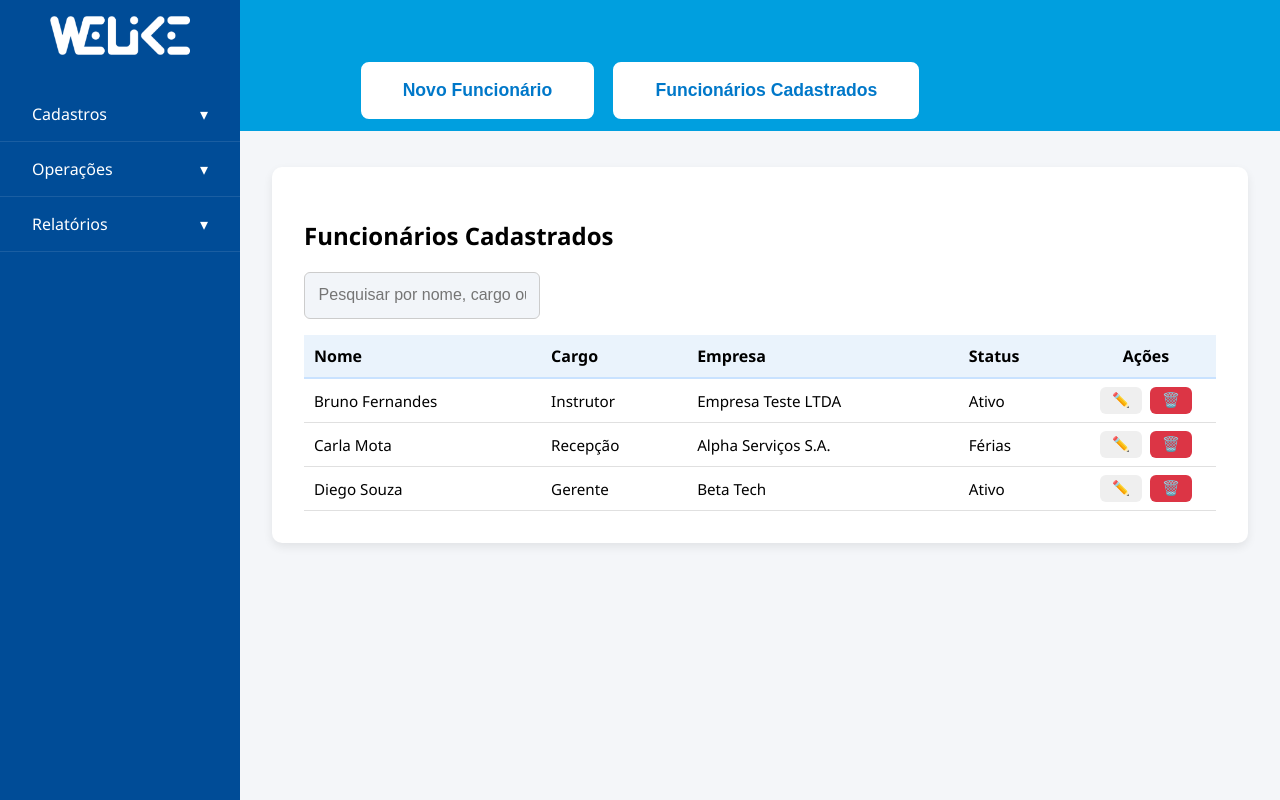
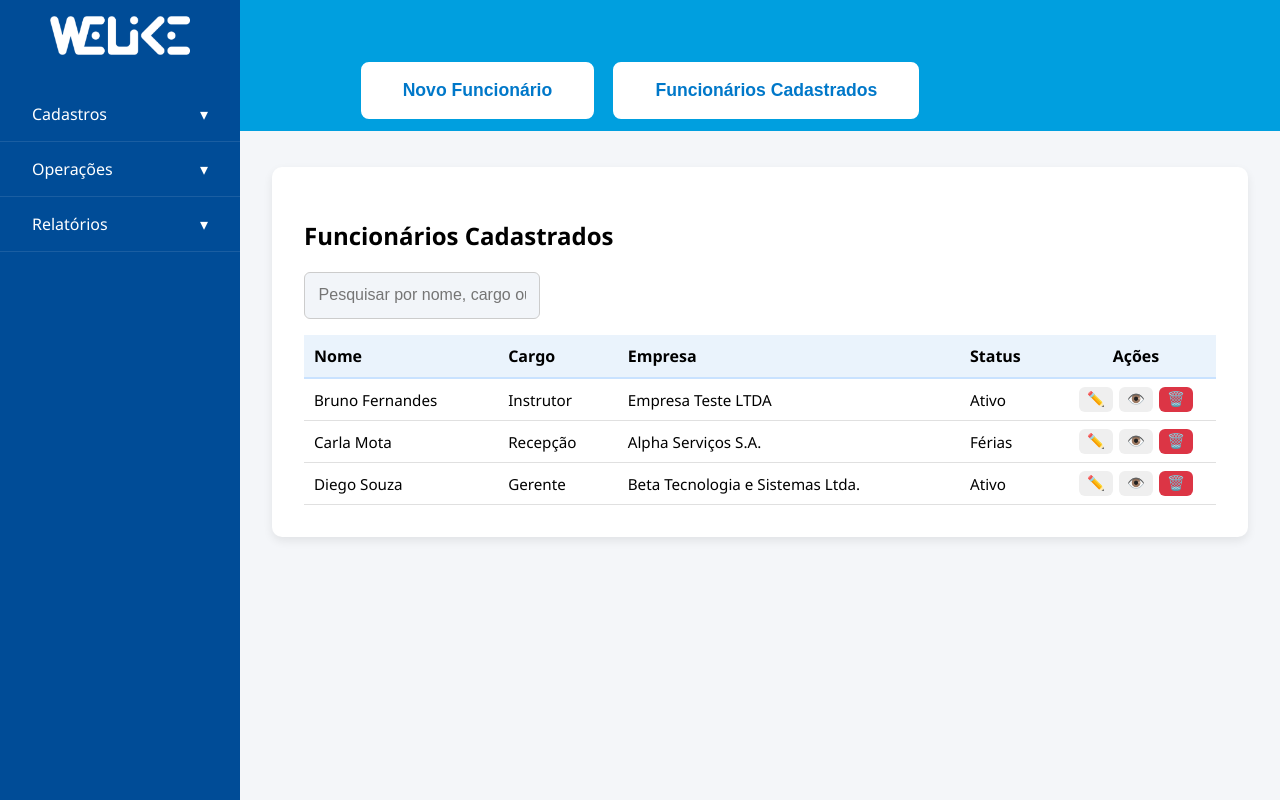
Before and after one commit to Arthurosus/WelikeSystemCAD, a React (Create React App) app in the folder frontend/: page /lista-funcionarios in a window 1280 px wide. Built offline with nearby package versions, Linux system fonts and the light colour scheme.

Commit message:
minor changes

```diff
--- a/frontend/src/pages/EmployeeListing.jsx
+++ b/frontend/src/pages/EmployeeListing.jsx
@@ -1,53 +1,45 @@
+// ────────────────────────────────────────────────────────────────
+// src/pages/EmployeeListing.jsx
+// ────────────────────────────────────────────────────────────────
 import React, { useEffect, useMemo, useState } from "react";
 import axios           from "axios";
 import { useNavigate } from "react-router-dom";
 
 import Sidebar        from "../components/Sidebar";
 import HeaderActions  from "../components/HeaderActions";
+import DetailModal    from "../components/DetailModal";      // 👁️ novo
 import "../styles/companyRegistration.css";
 
 const MOCK_FUNCIONARIOS = [
-    {
-        id: 1,
-        nome: "Bruno Fernandes",
-        cargo: "Instrutor",
-        codEmpresa: "EMP001",
-        empresa: "Empresa Teste LTDA",
-        status: "Ativo",
-    },
-    {
-        id: 2,
-        nome: "Carla Mota",
-        cargo: "Recepção",
-        codEmpresa: "EMP002",
-        empresa: "Alpha Serviços S.A.",
-        status: "Férias",
-    },
-    {
-        id: 3,
-        nome: "Diego Souza",
-        cargo: "Gerente",
-        codEmpresa: "EMP003",
-        empresa: "Beta Tech",
-        status: "Ativo",
-    },
+    { id: 1, nome: "Bruno Fernandes", cargo: "Instrutor",  codEmpresa:"EMP001",
+        empresa:"Empresa Teste LTDA",      status:"Ativo"     },
+    { id: 2, nome: "Carla Mota",       cargo: "Recepção",  codEmpresa:"EMP002",
+        empresa:"Alpha Serviços S.A.",     status:"Férias"    },
+    { id: 3, nome: "Diego Souza",      cargo: "Gerente",   codEmpresa:"EMP003",
+        empresa:"Beta Tecnologia e Sistemas Ltda.", status:"Ativo" },
 ];
 
-const USE_MOCK  = true;          // mude para false quando integrar ao back‑end
-const ADMIN_PWD = "sasa0309";    // senha de confirmação
+const USE_MOCK  = true;          // ← troque para false quando conectar ao back‑end
+const ADMIN_PWD = "sasa0309";    // senha (mock)
 
-/* ─── 2. Componente ───────────────────────────────────────────── */
+/* ─── Componente ─────────────────────────────────────────────── */
 export default function EmployeeListing() {
+    /* estado geral */
     const [cadastroAberto, setCadastroAberto]   = useState(false);
-    const [funcionarios, setFuncionarios]       = useState([]);
-    const [search, setSearch]                   = useState("");
-    const [showModal, setShowModal]             = useState(false);
-    const [pwd, setPwd]                         = useState("");
-    const [targetId, setTargetId]               = useState(null);
+    const [funcionarios,   setFuncionarios]     = useState([]);
+    const [search,         setSearch]           = useState("");
+
+    /* exclusão */
+    const [showDelete, setShowDelete] = useState(false);
+    const [pwd,        setPwd]        = useState("");
+    const [targetId,   setTargetId]   = useState(null);
+
+    /* detalhe */
+    const [detailItem, setDetailItem] = useState(null);
 
     const navigate = useNavigate();
 
-    /* carregar lista */
+    /* carregar */
     useEffect(() => {
         if (USE_MOCK) {
             setFuncionarios(MOCK_FUNCIONARIOS);
@@ -63,80 +55,56 @@ export default function EmployeeListing() {
         })();
     }, []);
 
-    /* busca + ordenação */
-    const listaFiltrada = useMemo(
+    /* filtro + ordem */
+    const lista = useMemo(
         () =>
             funcionarios
-                .filter(
-                    (f) =>
-                        f.nome.toLowerCase().includes(search.toLowerCase()) ||
-                        f.cargo.toLowerCase().includes(search.toLowerCase()) ||
-                        (f.empresa ?? "").toLowerCase().includes(search.toLowerCase())
+                .filter((f) =>
+                    [f.nome, f.cargo, f.empresa ?? ""]
+                        .some((v) => v.toLowerCase().includes(search.toLowerCase()))
                 )
                 .sort((a, b) => a.nome.localeCompare(b.nome)),
         [funcionarios, search]
     );
 
-    /* ─── 3. handlers ───────────────────────────────────────────── */
-    const askDelete = (id) => {
-        setTargetId(id);
-        setPwd("");
-        setShowModal(true);
-    };
+    /* ─── handlers ─────────────────────────────────────────────── */
+    const handleEdit  = (id)  => navigate(`/editar-funcionario/${id}`);
+    const handleView  = (row) => setDetailItem(row);
 
-    const confirmDelete = async () => {
-        if (pwd !== ADMIN_PWD) {
-            alert("Senha incorreta!");
-            return;
-        }
-        if (!targetId) return;
-
-        if (USE_MOCK) {
-            setFuncionarios((prev) => prev.filter((f) => f.id !== targetId));
-        } else {
+    const askDelete   = (id)  => { setTargetId(id); setPwd(""); setShowDelete(true); };
+    const confirmDel  = async () => {
+        if (pwd !== ADMIN_PWD) { alert("Senha incorreta!"); return; }
         try {
-                await axios.delete(`/funcionarios/${targetId}`);
-                setFuncionarios((prev) => prev.filter((f) => f.id !== targetId));
+            if (!USE_MOCK) await axios.delete(`/funcionarios/${targetId}`);
+            setFuncionarios((p) => p.filter((f) => f.id !== targetId));
         } catch (err) {
             console.error("Falha ao excluir:", err);
             alert("Erro ao excluir funcionário.");
         }
-        }
-        setShowModal(false);
+        setShowDelete(false);
     };
 
-    const handleEdit = (id) => navigate(`/editar-funcionario/${id}`);
-
-    /* ─── 4. JSX ────────────────────────────────────────────────── */
+    /* ─── JSX ──────────────────────────────────────────────────── */
     return (
         <div className="main-layout">
-            <Sidebar
-                cadastroAberto={cadastroAberto}
-                setCadastroAberto={setCadastroAberto}
-            />
+            <Sidebar cadastroAberto={cadastroAberto} setCadastroAberto={setCadastroAberto} />
 
             <div className="content">
                 <HeaderActions categoria="funcionarios" />
                 <div className="header-bar" />
 
                 <div className="registration-container">
-                    <div className="form-box" style={{ width: "100%", maxWidth: 1100 }}>
-                        <div className="form-header">
-                            <h2>Funcionários Cadastrados</h2>
-                        </div>
+                    <div className="form-box" style={{ maxWidth: 1100, width: "100%" }}>
+                        <div className="form-header"><h2>Funcionários Cadastrados</h2></div>
 
-                        {/* barra de pesquisa */}
-                        <div style={{ marginBottom: "1rem" }}>
                         <input
-                                type="text"
                             className="input"
                             placeholder="Pesquisar por nome, cargo ou empresa…"
                             value={search}
                             onChange={(e) => setSearch(e.target.value)}
+                            style={{ margin: "0 0 1rem" }}
                         />
-                        </div>
 
-                        {/* tabela */}
                         <div style={{ overflowX: "auto" }}>
                             <table style={{ width: "100%", borderCollapse: "collapse" }}>
                                 <thead>
@@ -149,35 +117,25 @@ export default function EmployeeListing() {
                                 </tr>
                                 </thead>
                                 <tbody>
-                                {listaFiltrada.map((f) => (
+                                {lista.map((f) => (
                                     <tr key={f.id}>
                                         <td style={td}>{f.nome}</td>
                                         <td style={td}>{f.cargo}</td>
                                         <td style={td}>{f.empresa}</td>
                                         <td style={td}>{f.status}</td>
                                         <td style={{ ...td, textAlign: "center" }}>
-                                            <button
-                                                className="btn small-btn"
-                                                onClick={() => handleEdit(f.id)}
-                                            >
-                                                ✏️
-                                            </button>
-                                            <button
-                                                className="btn small-btn danger"
-                                                style={{ marginLeft: 8 }}
-                                                onClick={() => askDelete(f.id)}
-                                            >
-                                                🗑️
-                                            </button>
+                                            <div className="action-group">
+                                                <button className="btn small-btn"       onClick={() => handleEdit(f.id)}>✏️</button>
+                                                <button className="btn small-btn info"  onClick={() => handleView(f)}>👁️</button>
+                                                <button className="btn small-btn danger" onClick={() => askDelete(f.id)}>🗑️</button>
+                                            </div>
                                         </td>
                                     </tr>
                                 ))}
 
-                                {listaFiltrada.length === 0 && (
+                                {lista.length === 0 && (
                                     <tr>
-                                        <td style={td} colSpan={5}>
-                                            Nenhum funcionário encontrado
-                                        </td>
+                                        <td style={td} colSpan={5}>Nenhum funcionário encontrado</td>
                                     </tr>
                                 )}
                                 </tbody>
@@ -187,33 +145,32 @@ export default function EmployeeListing() {
                 </div>
             </div>
 
-            {/* ─── Modal senha ─── */}
-            {showModal && (
-                <div style={overlay}>
-                    <div style={modal}>
-                        <h3 style={{ marginTop: 0 }}>Confirmação de Exclusão</h3>
-                        <p style={{ marginBottom: 12 }}>
-                            Digite a senha de administrador para EXCLUIR:
-                        </p>
+            {/* Detalhe */}
+            {detailItem && (
+                <DetailModal
+                    title={`Funcionário – ${detailItem.nome}`}
+                    item={detailItem}
+                    onClose={() => setDetailItem(null)}
+                />
+            )}
+
+            {/* Modal exclusão */}
+            {showDelete && (
+                <div className="modal-overlay">
+                    <div className="modal-box">
+                        <h3>Confirmação de Exclusão</h3>
+                        <p>Digite a senha de administrador para EXCLUIR:</p>
                         <input
                             type="password"
                             className="input"
                             placeholder="Senha"
                             value={pwd}
                             onChange={(e) => setPwd(e.target.value)}
-                            style={{ marginBottom: 16 }}
+                            style={{ margin: "8px 0 16px" }}
                         />
-                        <div style={{ textAlign: "right" }}>
-                            <button className="btn back" onClick={() => setShowModal(false)}>
-                                Cancelar
-                            </button>
-                            <button
-                                className="btn danger"
-                                style={{ marginLeft: 8 }}
-                                onClick={confirmDelete}
-                            >
-                                Excluir
-                            </button>
+                        <div className="modal-actions">
+                            <button className="btn back"   onClick={() => setShowDelete(false)}>Cancelar</button>
+                            <button className="btn danger" onClick={confirmDel}>Excluir</button>
                         </div>
                     </div>
                 </div>
@@ -222,35 +179,7 @@ export default function EmployeeListing() {
     );
 }
 
-/* ─── pequenos estilos inline ─────────────────────────────────── */
-const th = {
-    padding: "10px",
-    textAlign: "left",
-    fontWeight: 600,
-    borderBottom: "2px solid #c9e2ff",
-};
-const thCenter = { ...th, textAlign: "center", width: 120 };
-const td = {
-    padding: "8px 10px",
-    borderBottom: "1px solid #e0e0e0",
-    fontSize: "0.95rem",
-};
-
-/* modal */
-const overlay = {
-    position: "fixed",
-    inset: 0,
-    background: "rgba(0,0,0,.55)",
-    display: "flex",
-    justifyContent: "center",
-    alignItems: "center",
-    zIndex: 2000,
-};
-const modal = {
-    background: "#fff",
-    borderRadius: 8,
-    padding: 24,
-    width: 400,
-    maxWidth: "90%",
-    boxShadow: "0 4px 18px rgba(0,0,0,.25)",
-};
+/* —── estilos inline da tabela —── */
+const th = { padding:"10px", textAlign:"left", fontWeight:600, borderBottom:"2px solid #c9e2ff" };
+const thCenter = { ...th, textAlign:"center", width:140 };
+const td = { padding:"8px 10px", borderBottom:"1px solid #e0e0e0", fontSize:"0.95rem" };
--- a/frontend/src/styles/companyRegistration.css
+++ b/frontend/src/styles/companyRegistration.css
@@ -539,3 +539,12 @@ td.actions-cell{
   justify-content:center;
   gap:10px;           /* ajuste o valor conforme desejar */
 }
+/* === buttons inside action-group (tabelas de listagem) === */
+.action-group {
+  display: inline-flex;
+  gap: 6px;           /* distância horizontal entre os botões */
+}
+
+.action-group .btn.small-btn {
+  padding: 4px 8px;   /* mantém compacto */
+}
```
Lines whose indentation alone changed are shown as unchanged.
